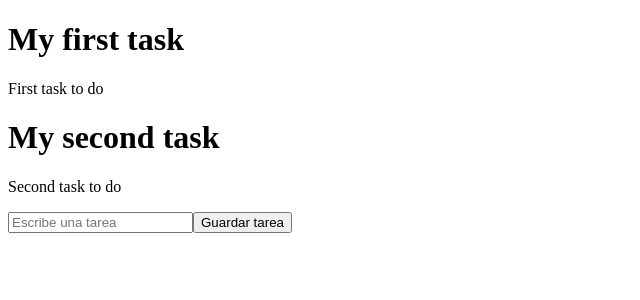
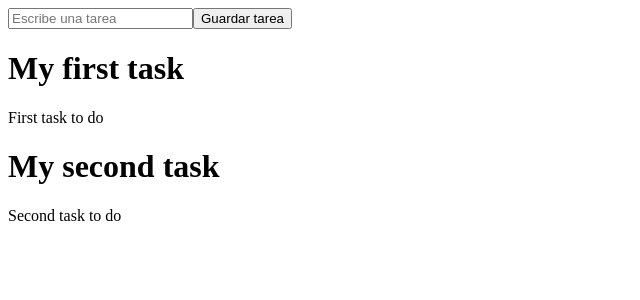
Before and after one commit to kaiser-iulius/React-Task-Project, a React (Vite) app: page / in a window 1280 px wide. Shown: the top 300 px of the page, without its empty margins (0-640 px from the left). Built offline with nearby package versions, Linux system fonts and the light colour scheme.

Commit message:
Updated app

```diff
--- a/src/App.jsx
+++ b/src/App.jsx
@@ -1,13 +1,13 @@
-import TaskList from './componentes/TaskList'
-import TaskForm from './componentes/TaskForm'
+import TaskList from "./componentes/TaskList";
+import TaskForm from "./componentes/TaskForm";
 
 function App() {
   return (
     <div>
-        <TaskList />
-        <TaskForm />
+      <TaskForm />
+      <TaskList />
     </div>
-  )
+  );
 }
 
-export default App
+export default App;
```
